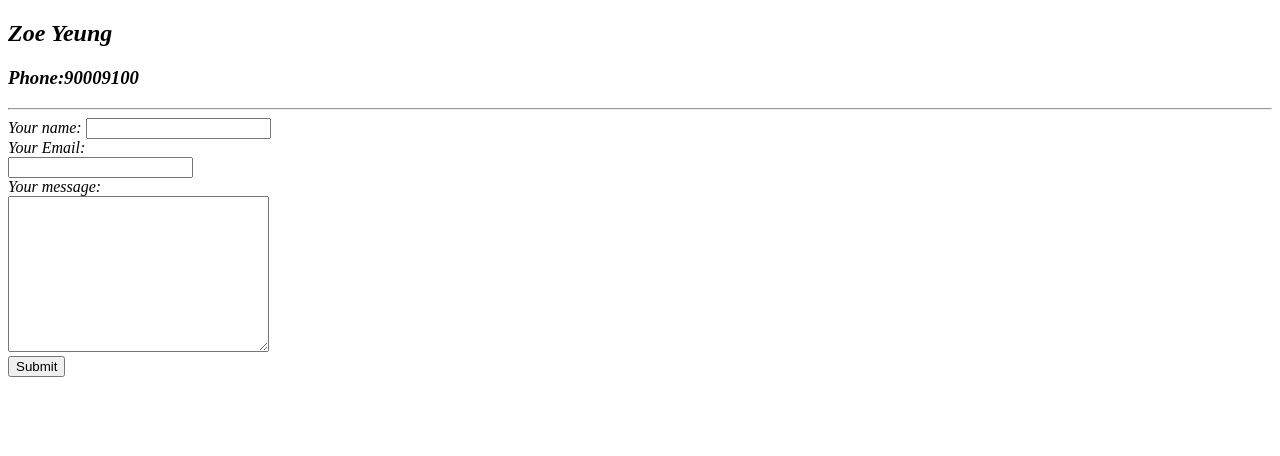
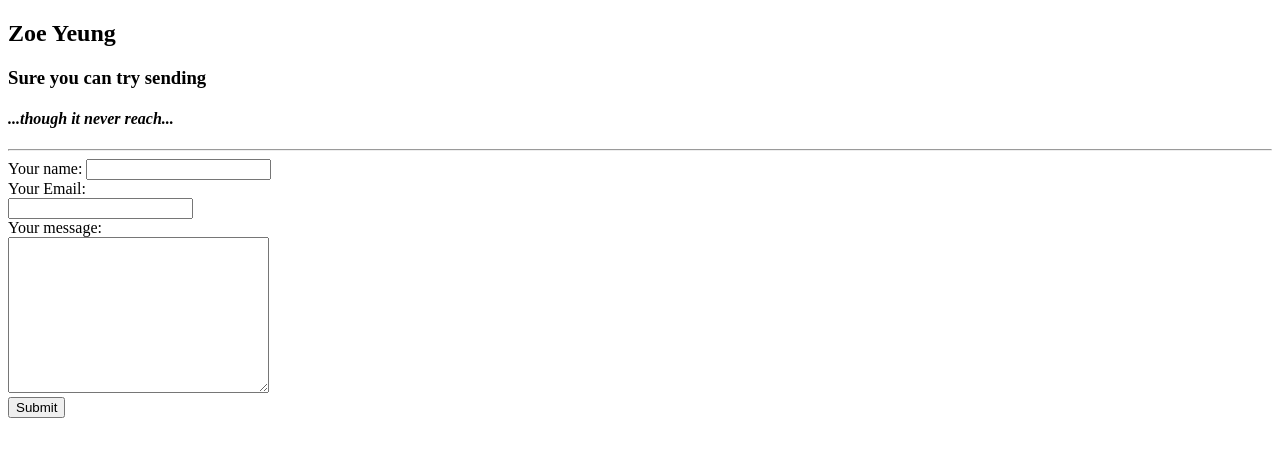
Before and after one commit to Zoeglory/cv, a plain HTML site: page Contact.html in a window 1280 px wide. Drawn offline with Linux system fonts and the light colour scheme.

Commit message:
Update Contact.html

```diff
--- a/Contact.html
+++ b/Contact.html
@@ -5,8 +5,9 @@
     <title>Contact Me</title>
   </head>
   <body>
-    <em><h2>Zoe Yeung</h2></<em>
-    <h3>Phone:90009100</h3>
+    <strong><h2>Zoe Yeung</h2></strong>
+    <h3>Sure you can try sending</h3>
+    <em><h4>...though it never reach...</h4></em>
   </body>
 </html>
 <hr>
```
